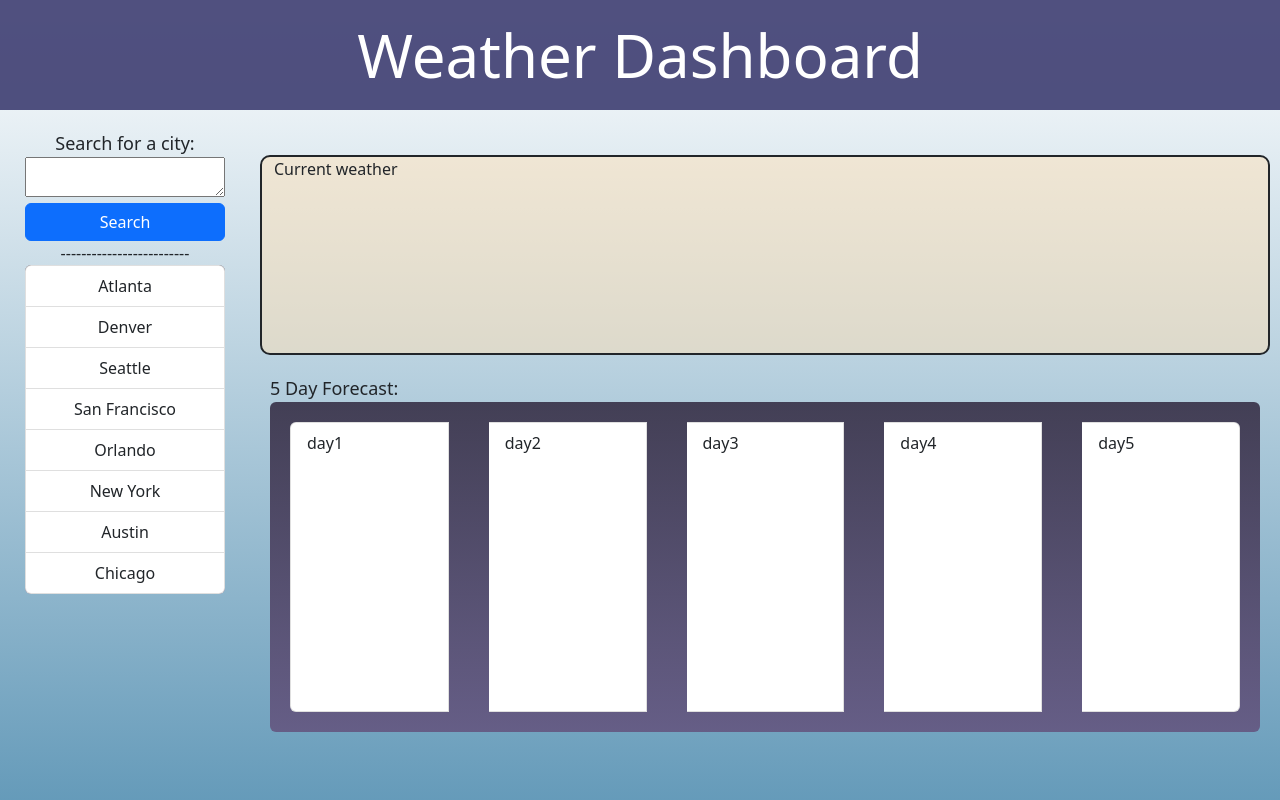
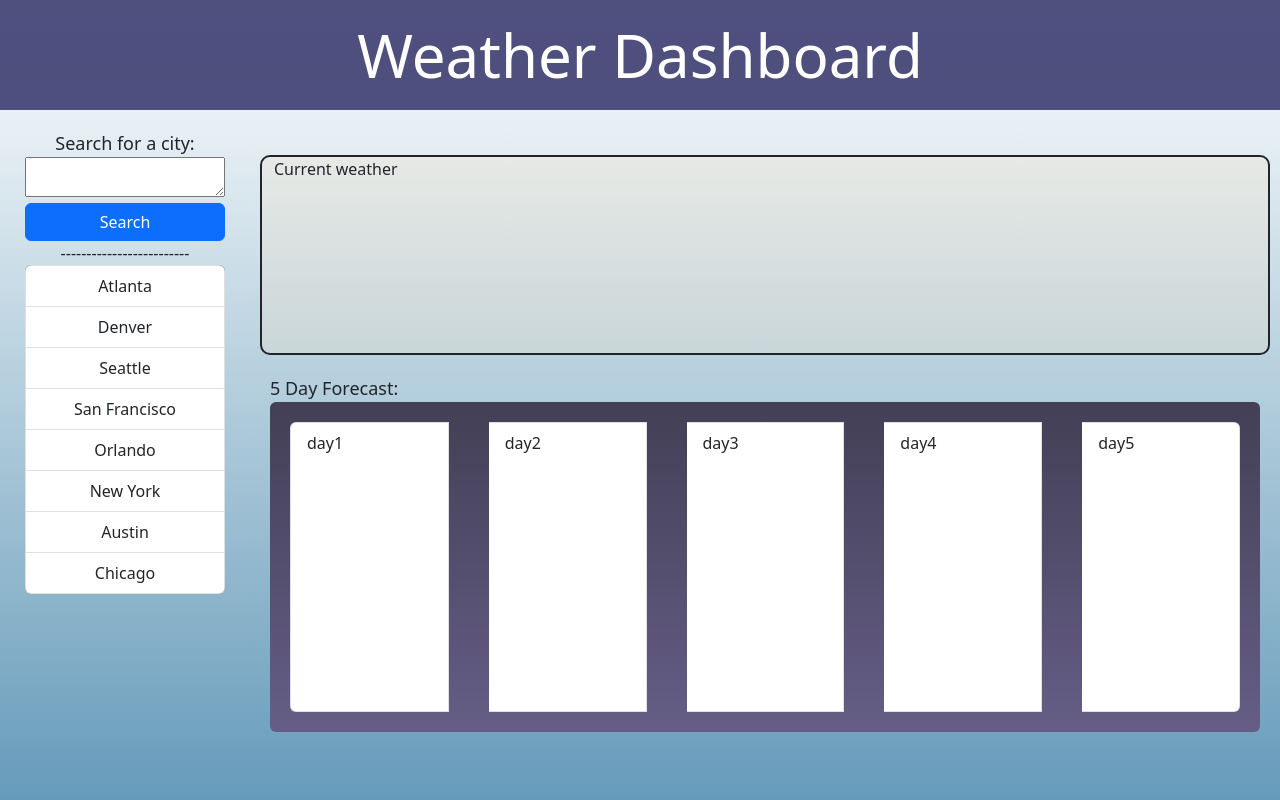
Before and after one commit to jace0fbass/weather-app, a plain HTML site: page index.html in a window 1280 px wide. Shown: the top 800 px of the page. Drawn offline with nearby package versions, Linux system fonts and the light colour scheme.

Commit message:
I have adjusted the background color of col-9.

```diff
--- a/assets/css/style.css
+++ b/assets/css/style.css
@@ -34,7 +34,7 @@ textarea {
     border-style: solid;
     border-radius: 10px;
     border-width: 2px;
-    background-color: rgba(255, 226, 183, 0.5); /*change color based on day or night*/
+    background-color: rgba(255, 226, 183, 0.199); /*change color based on day or night*/
     margin: 10px;
 }
 
```
